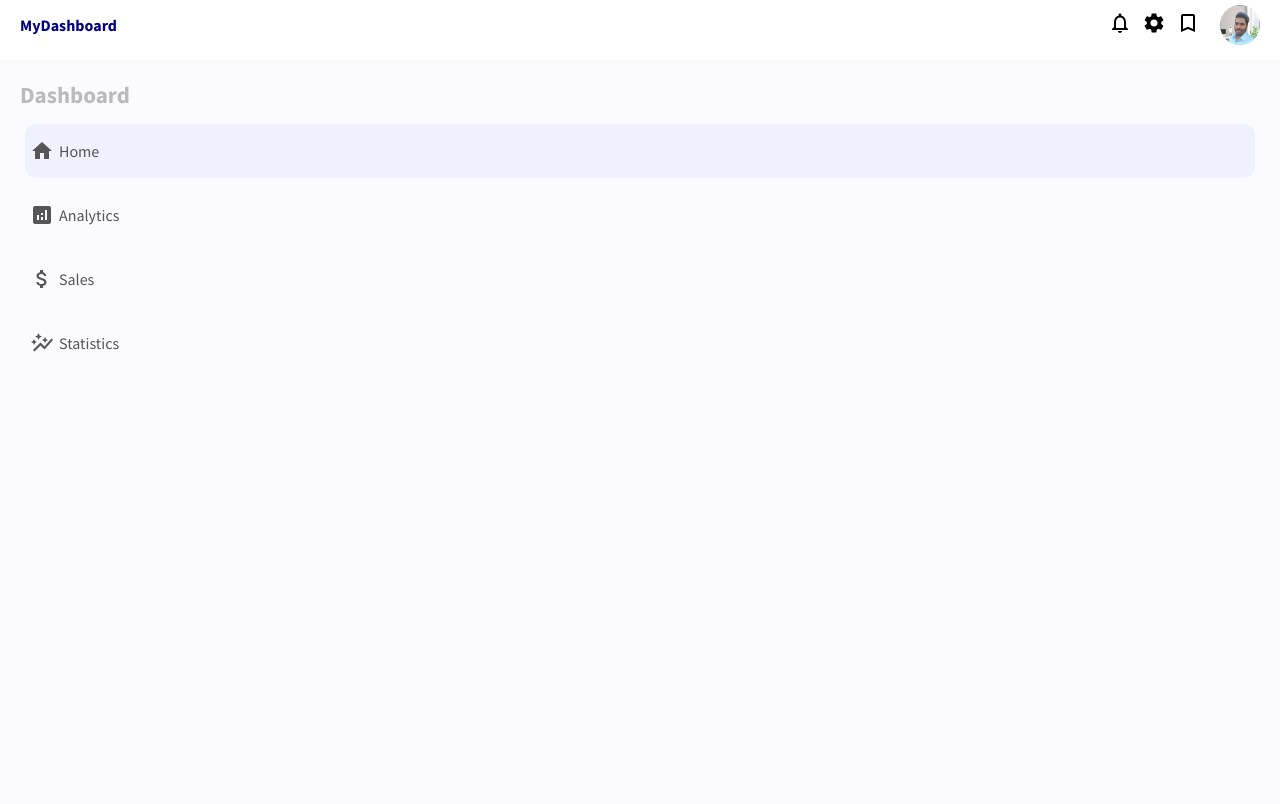
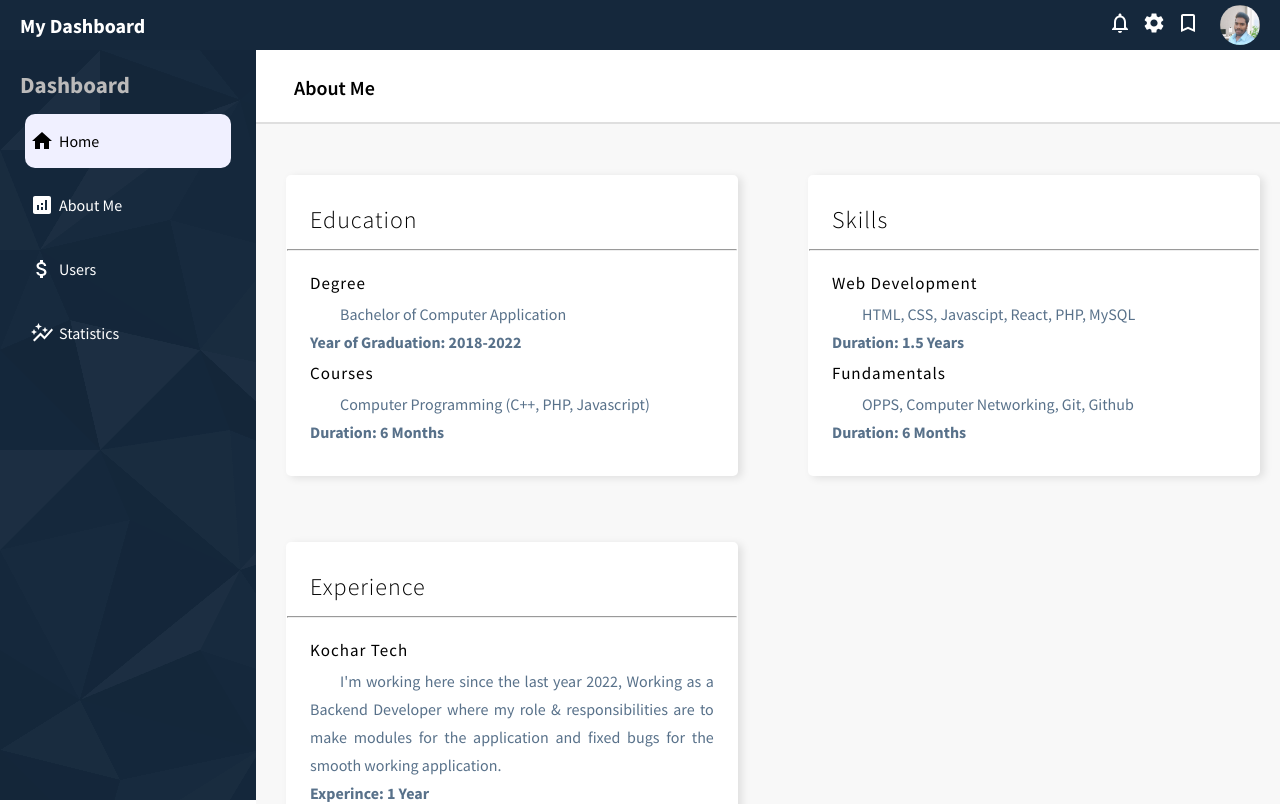
Before and after one commit to Vijaykumar308/dashboard-in-react, a React (Create React App) app: page /about in a window 1280 px wide. Shown: the top 804 px of the page. Built offline with nearby package versions, Linux system fonts and the light colour scheme.

Commit message:
create about me page and component

```diff
--- a/src/App.css
+++ b/src/App.css
@@ -1,4 +1,3 @@
 .container{
     display: flex;
-    margin-top: 10px;
 }
--- a/src/App.js
+++ b/src/App.js
@@ -4,6 +4,7 @@ import "./app.css";
 import Home from "./pages/home/Home";
 import UserList from "./pages/userList/UserList";
 import { BrowserRouter, Route, Routes } from "react-router-dom";
+import AboutMe from "./pages/aboutMe/AboutMe";
 function App() {
   return (
     <BrowserRouter>
@@ -12,8 +13,8 @@ function App() {
         <Sidebar />
         <Routes>
           <Route path="/" element= {<Home />} />
+          <Route path="/about" element= {<AboutMe />} />
           <Route path="/users" element= {<UserList />} />
-          <Route path="/" element= {<Home />} />
 
         </Routes>
       </div>
--- /dev/null
+++ b/src/components/Accordian/Accordian.css
@@ -0,0 +1,41 @@
+.accordian {
+    width: 90%;
+    margin: 23px 30px;
+    background: #fff;
+    padding: 15px 24px;
+    box-sizing: border-box;
+    border-radius: 5px;
+    box-shadow: 4px 2px 9px rgb(0 0 0 / 10%);
+}
+.title {
+    font-weight: 300;
+    padding: 14px 0px;
+    letter-spacing: 1px;
+}
+.line{
+    background: #b9b1b1;
+    margin: 0px -23px;
+    border-width: 1px;
+}
+.details{
+    margin: 15px 0px;
+}
+
+.details-title {
+    padding: 6px 0px;
+    text-transform: capitalize;
+    letter-spacing: 1px;
+    font-size: 17px;
+    font-weight: 400;
+}
+.detail-name {
+    text-indent: 30px;
+    line-height: 28px;
+    color: #58718a;
+    text-align: justify;
+}
+.duration{
+    display: block;
+    text-indent: 0;
+    font-weight: 700;
+}
--- /dev/null
+++ b/src/components/Accordian/Accordian.jsx
@@ -0,0 +1,23 @@
+import "./Accordian.css";
+
+export default function Accordian(props) {
+  return (
+    <div className='accordian'>
+        <h2 className="title">{props.heading}</h2>
+        <hr className='line' />
+
+        <div className='details'>
+           <h4 className="details-title">{props.title1}</h4>
+           <p className="detail-name">{props.para1}
+            <span className="duration">{props.duration1}</span>
+           </p>
+
+
+           <h4 className="details-title">{props.title2}</h4>
+           <p className="detail-name">{props.para2}
+            <span className="duration">{props.duration2}</span>
+           </p>
+        </div>
+    </div>
+  )
+}
--- a/src/components/sidebar/Sidebar.jsx
+++ b/src/components/sidebar/Sidebar.jsx
@@ -8,27 +8,32 @@ export default function Sidebar() {
             <div className="sidebarMenu">
                 <h3 className="sidebarTitle">Dashboard</h3>
                 <ul className="sidebarList">
-                   <Link to="/" >
+                   <Link to="/">
                         <li className="sidebarListItem active">
                             <Home className="sidebar-icons" />
                             Home
                         </li>
                     </Link>
-                    <Link to="/users">
+
+                    <Link to="/about">
                         <li className="sidebarListItem">
                             <Analytics className="sidebar-icons" />
-                        Analytics
+                            About Me
                         </li>
                     </Link>
+
+                    <Link to="users">
                         <li className="sidebarListItem">
                             <AttachMoney className="sidebar-icons" />
-                        Sales
+                            Users
                         </li>
-
+                    </Link>
+                    <Link to="">
                         <li className="sidebarListItem">
                             <AutoGraph className="sidebar-icons" />
                             Statistics
                         </li>
+                    </Link>
                 </ul>
             </div>
         </div>
--- a/src/components/sidebar/sidebar.css
+++ b/src/components/sidebar/sidebar.css
@@ -2,6 +2,8 @@
     flex: 1;
     height: calc(100vh - 50px);
     background-color: rgb(251, 251, 255);
+    background: url('../../images/pattern_h.png');
+    background-color: #15283c;
     position: sticky;
     top: 50px;
 }
@@ -32,6 +34,7 @@ a{
     display: flex;
     align-items: center;
     border-radius: 10px;
+    color: #fff;
 }
 .sidebar-icons{
     margin-right: 5px;
@@ -40,4 +43,5 @@ a{
 .sidebarListItem.active,
 .sidebarListItem:hover{
     background-color: rgb(240, 240, 255);
+    color: #000;
 }
--- a/src/components/topbar/topbar.css
+++ b/src/components/topbar/topbar.css
@@ -2,6 +2,8 @@
     width: 100%;
     height: 50px;
     background-color: #fff;
+    background: #15283c;
+    color: #fff;
     position: sticky;
     top: 0;
     z-index: 99;
@@ -16,8 +18,9 @@
 .logo{
     font-weight: bold;
     font-style: 30px;
-    color: darkblue;
+    color: #fff;
     cursor: pointer;
+    font-size: 20px;
 }
 .topRight{
     display: flex;
--- a/src/components/topbar/topbar.jsx
+++ b/src/components/topbar/topbar.jsx
@@ -9,7 +9,7 @@ function topbar() {
     <div className='topbar'>
         <div className="topbarWrapper">
             <div className="topLeft">
-                <span className='logo'>MyDashboard</span>
+                <span className='logo'>My Dashboard</span>
             </div>
             <div className="topRight">
                 <div className="topbarIcons">
--- /dev/null
+++ b/src/pages/aboutMe/AboutMe.jsx
@@ -0,0 +1,41 @@
+import Accordian from "../../components/Accordian/Accordian";
+import "./aboutme.css";
+
+export default function AboutMe() {
+  return (
+    <div className='aboutMe'>
+        <h3 className="heading">About Me</h3>
+      <div className="wrapper">
+          <Accordian
+            heading="Education"
+            title1= "Degree"
+            title2 = "Courses"
+            para1="Bachelor of Computer Application"
+            para2="Computer Programming (C++, PHP, Javascript)"
+            duration1="Year of Graduation: 2018-2022"
+            duration2="Duration: 6 Months"
+          />
+           <Accordian
+            heading="Skills"
+            title1= "Web Development"
+            para1="HTML, CSS, Javascipt, React, PHP, MySQL"
+            duration1="Duration: 1.5 Years"
+            title2= "Fundamentals"
+            para2="OPPS, Computer Networking, Git, Github"
+            duration2="Duration: 6 Months "
+          />
+
+          <Accordian
+            heading="Experience"
+            title1="Kochar Tech"
+            para1="I'm working here since the last year 2022, Working as a Backend Developer where my role & responsibilities are to make modules for the application and fixed bugs for the smooth working application."
+            duration1="Experince: 1 Year"
+
+            title2 = "Intership"
+            para2="Completed Internship from Kochar tech and converted to as a full time employee."
+            duration2="Duration: 3 Months"
+          />
+      </div>
+    </div>
+  )
+}
--- /dev/null
+++ b/src/pages/aboutMe/aboutme.css
@@ -0,0 +1,22 @@
+.aboutMe{
+    flex: 4;
+    background-color: #f8f8f8;
+}
+.heading {
+    background: #fff;
+    margin-bottom: 30px;
+    padding: 25px 35px 22px 38px;
+    box-shadow: 0px 2px 0px rgb(0 0 0 / 10%);
+    font-size: 20px;
+    font-weight: 600;
+}
+.wrapper{
+    display: grid;
+    grid-template-columns: repeat(2,1fr);
+    gap: 20px;
+}
+@media (max-width: 900px) {
+   .wrapper {
+        grid-template-columns: repeat(1,1fr);
+   }
+}
```
Also changed, not shown: src/images/pattern_h.png (added). Lines whose indentation alone changed are shown as unchanged.
